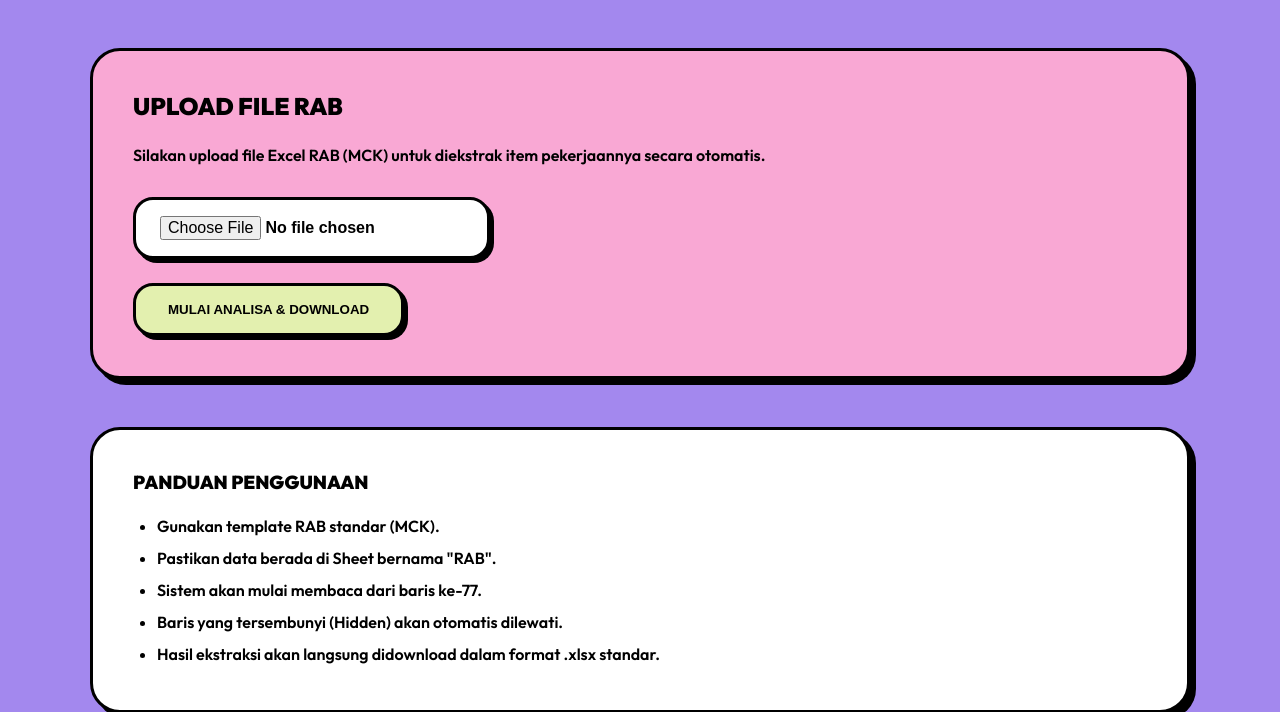
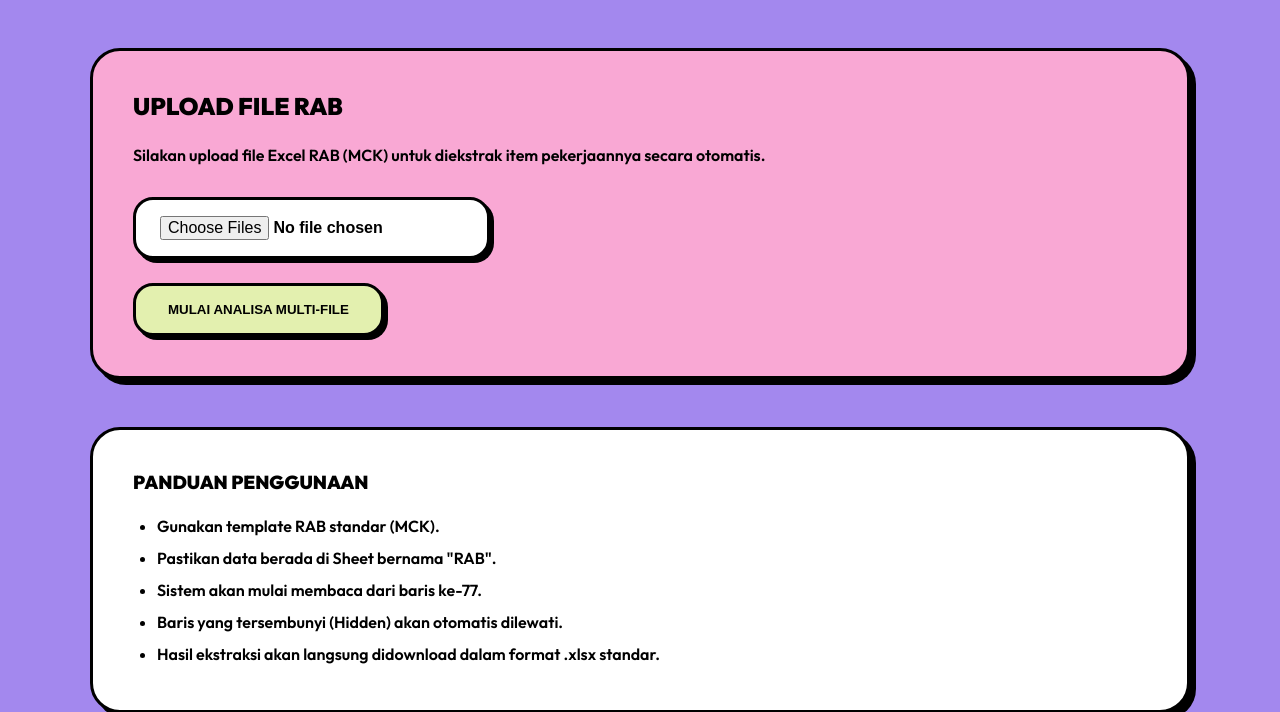
Before and after one commit to ilhamtaufiq/spm-am, a FastAPI app: page /rab in a window 1280 px wide. Shown: the part 113-825 px from the top of the page. Run offline with FastAPI, Linux system fonts and the light colour scheme; the visitor is signed in with stand-in values (Sample User, id 1).

Commit message:
Feature: Multi-file RAB Analysis support

```diff
--- a/main.py
+++ b/main.py
@@ -1,3 +1,4 @@
+from typing import List
 from fastapi import FastAPI, Request, Depends, Form, HTTPException, status, File, UploadFile
 from fastapi.responses import HTMLResponse, RedirectResponse, StreamingResponse
 from fastapi.staticfiles import StaticFiles
@@ -119,13 +120,25 @@ async def rab_page(request: Request):
     return templates.TemplateResponse(request=request, name="rab.html")
 
 @app.post("/rab/analyze")
-async def analyze_rab_post(request: Request, file: UploadFile = File(...)):
+async def analyze_rab_post(request: Request, files: List[UploadFile] = File(...)):
     if not get_current_user(request): return RedirectResponse(url="/login")
-    content = await file.read()
-    results = extract_rab.extract_rab(BytesIO(content))
-    if not results: return {"status": "error", "message": "Gagal ekstrak data. Pastikan sheet bernama 'RAB'."}
-    output_buffer = extract_rab.create_xlsx_buffer(results)
-    filename = f"Analisa_RAB_{file.filename}"
+
+    all_results = []
+    for file in files:
+        content = await file.read()
+        results = extract_rab.extract_rab(BytesIO(content))
+        if results:
+            all_results.extend(results)
+            # Beri jarak baris kosong antar file biar rapi
+            all_results.append({
+                "item": "", "satuan": "", "volume": None, "harga": None, "pajak": "", "keterangan": "", "kunci": ""
+            })
+
+    if not all_results:
+        return {"status": "error", "message": "Gagal ekstrak data dari semua file. Pastikan sheet bernama 'RAB'."}
+
+    output_buffer = extract_rab.create_xlsx_buffer(all_results)
+    filename = "Analisa_Multi_RAB.xlsx"
     return StreamingResponse(output_buffer, media_type="application/vnd.openxmlformats-officedocument.spreadsheetml.sheet", headers={"Content-Disposition": f"attachment; filename={filename}"})
 
 # REMI COUNTER ROUTES
--- a/templates/rab.html
+++ b/templates/rab.html
@@ -31,11 +31,9 @@
             <form action="/rab/analyze" method="post" enctype="multipart/form-data"
                 style="display: flex; flex-direction: column; gap: 1.5rem;">
                 <div class="form-group">
-                    <input type="file" name="file" accept=".xlsx" class="form-input" style="background: white;"
-                        required>
+                    <input type="file" name="files" accept=".xlsx" class="form-input" style="background: white;" multiple required>
                 </div>
-                <button type="submit" class="btn btn-primary" style="background: var(--main); width: fit-content;">MULAI
-                    ANALISA & DOWNLOAD</button>
+                <button type="submit" class="btn btn-primary" style="background: var(--main); width: fit-content;">MULAI ANALISA MULTI-FILE</button>
             </form>
         </div>
 
```
